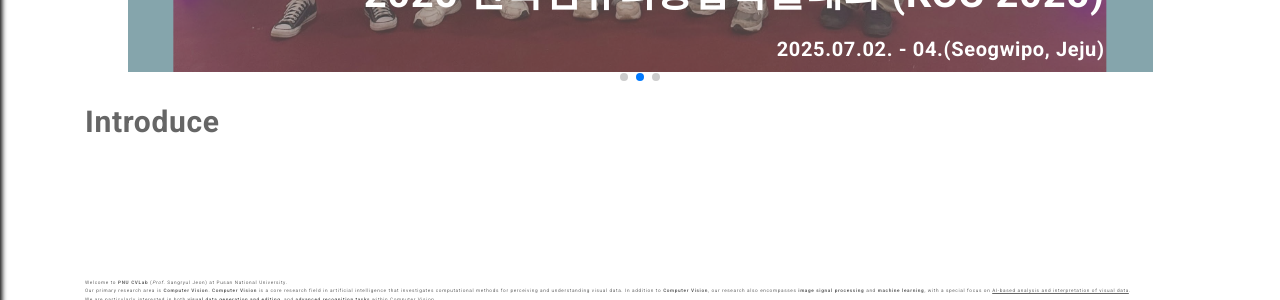
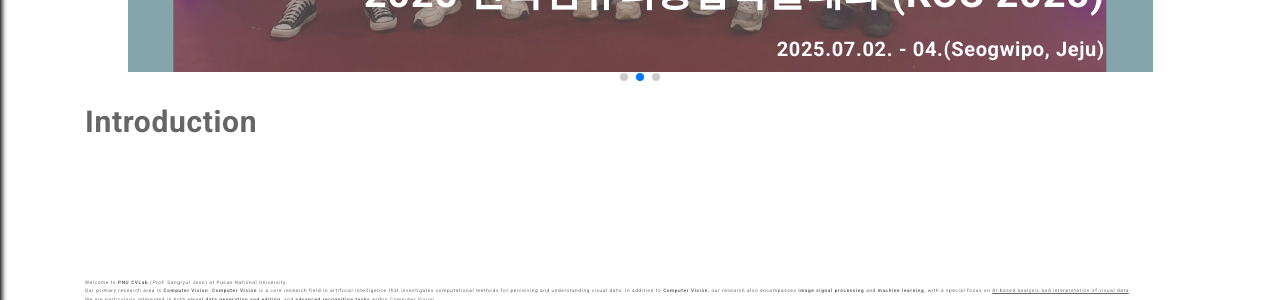
Before and after one commit to pnucvlab/pnucvlab.github.io, a Jekyll site: the page built from index.html, in a window 1280 px wide and 1313 px high. Shown: the part 732-1032 px from the top of the window. Built offline with Jekyll 4.4.1, drawn with Linux system fonts in a browser that asks for light colours; the list of posts is cut into pages by our own code.

Commit message:
Edit Home

```diff
--- a/index.html
+++ b/index.html
@@ -62,7 +62,7 @@ permalink: /
 </div>
 
 <div class="container">
-  <p class="home-title">Introduce</p>
+  <p class="home-title">Introduction</p>
     <div class="home-intro"></div>
     Welcome to <strong>PNU CVLab</strong> (<i>Prof.</i> Sangryul Jeon) at Pusan National University.<br>
     Our primary research area is <b>Computer Vision</b>. <b>Computer Vision</b> is a core research field in artificial intelligence
```
